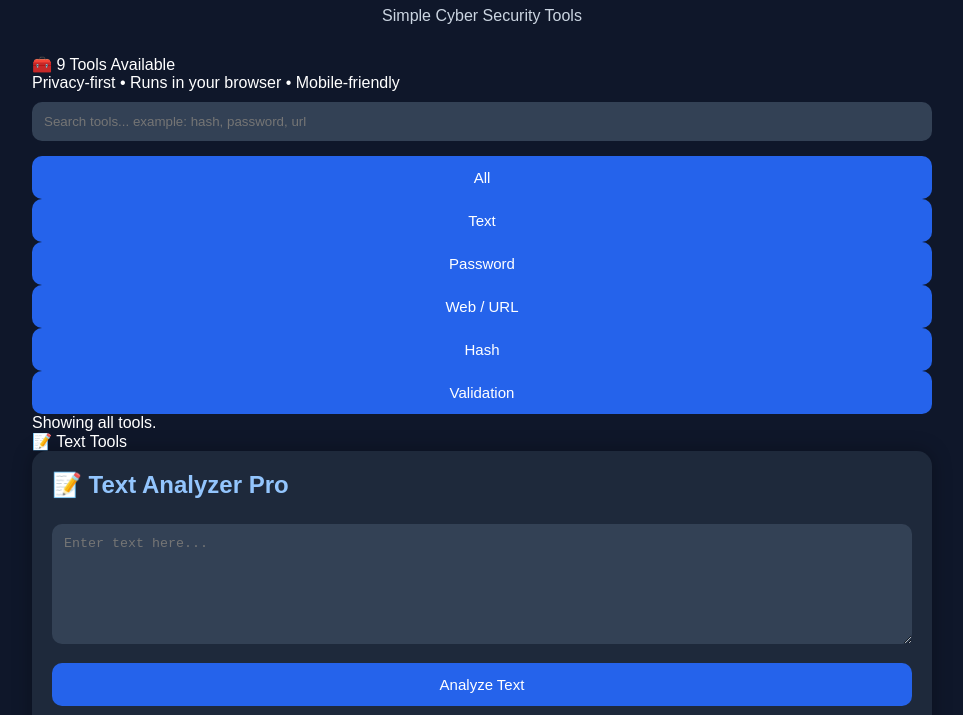
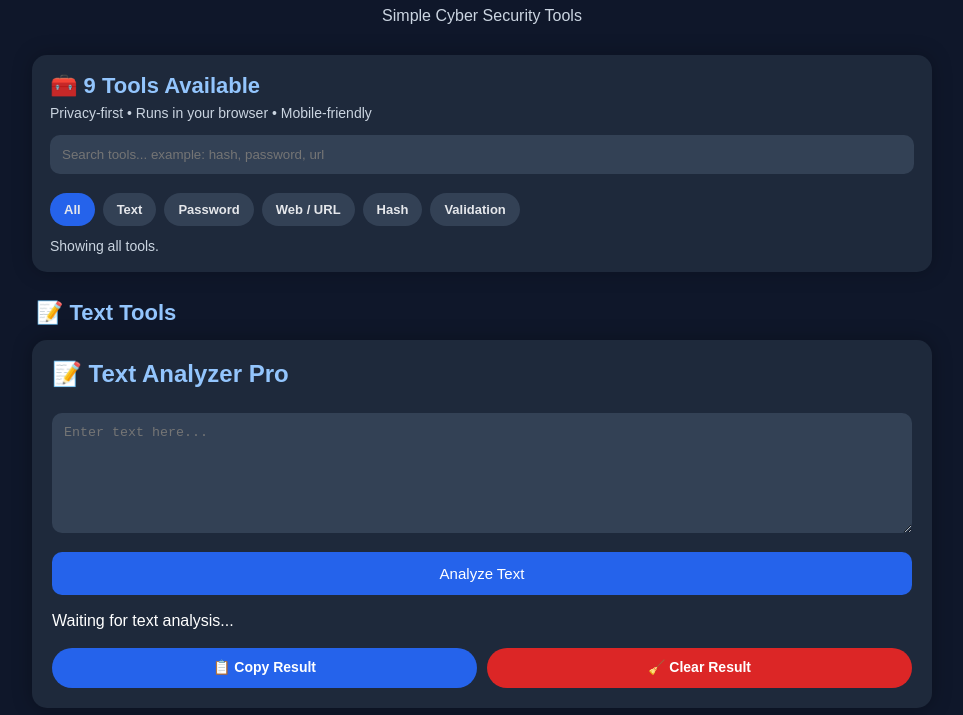
Before and after one commit to AbudiCyber/Abudi-Cyber-Tools, a plain HTML site: page index.html in a window 1280 px wide. Shown: the part 61-776 px from the top of the page, without its empty margins (158-1121 px from the left). Drawn offline with Linux system fonts and the light colour scheme.

Commit message:
Style tool search and categories

```diff
--- a/style.css
+++ b/style.css
@@ -34,6 +34,72 @@ p {
     text-align: center;
     color: #cbd5e1;
     margin-bottom: 30px;
+}
+
+/* ===== Platform Panel ===== */
+
+.platform-panel {
+    background: #1e293b;
+    padding: 18px;
+    margin-bottom: 25px;
+    border-radius: 15px;
+    box-shadow: 0 0 20px rgba(0,0,0,0.25);
+}
+
+.tool-counter {
+    color: #93c5fd;
+    font-size: 22px;
+    font-weight: 700;
+    margin-bottom: 6px;
+}
+
+.tool-note {
+    color: #cbd5e1;
+    font-size: 14px;
+    margin-bottom: 14px;
+}
+
+.tool-search {
+    margin-top: 0;
+}
+
+.category-pills {
+    display: flex;
+    gap: 8px;
+    flex-wrap: wrap;
+    margin: 4px 0 12px;
+}
+
+.category-pill {
+    width: auto;
+    padding: 9px 14px;
+    border-radius: 999px;
+    font-size: 13px;
+    font-weight: 700;
+    background: #334155;
+    color: #e5e7eb;
+}
+
+.category-pill:hover,
+.category-pill.active {
+    background: #2563eb;
+}
+
+.tool-search-status {
+    color: #cbd5e1;
+    font-size: 14px;
+}
+
+.category-title {
+    color: #93c5fd;
+    font-size: 22px;
+    font-weight: 800;
+    margin: 28px 0 14px;
+    padding-left: 4px;
+}
+
+.tool-hidden {
+    display: none !important;
 }
 
 /* ===== Cards ===== */
@@ -179,8 +245,7 @@ button:hover {
 
 /* ===== Space Between Buttons ===== */
 
-#copyPasswordBtn,
-#clearResultsBtn {
+#copyPasswordBtn {
     margin-top: 12px;
 }
 
@@ -191,12 +256,26 @@ button:hover {
         padding:15px;
     }
 
-    .card{
+    .card,
+    .platform-panel{
         padding:15px;
     }
 
     h1{
         font-size:26px;
+    }
+
+    .tool-counter {
+        font-size: 19px;
+    }
+
+    .category-title {
+        font-size: 20px;
+    }
+
+    .category-pill {
+        padding: 8px 12px;
+        font-size: 12px;
     }
 
     .tool-actions {
```
